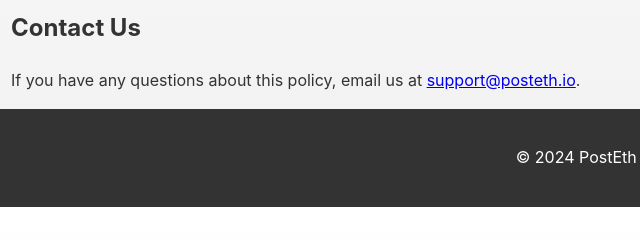
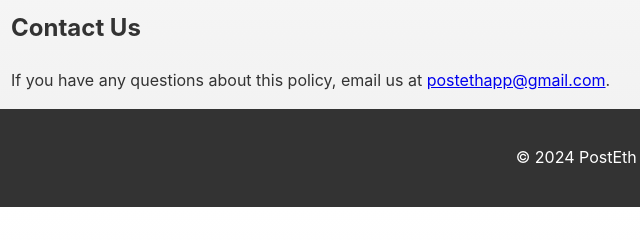
Before and after one commit to cuartz/Post.eth, a plain HTML site: page privacy.html in a window 1280 px wide. Shown: the part 429-669 px from the top of the page, 29-669 px from the left. Drawn offline with Linux system fonts and the light colour scheme.

Commit message:
se usa el email correcto

```diff
--- a/privacy.html
+++ b/privacy.html
@@ -29,7 +29,7 @@
     <h2>How We Use Information</h2>
     <p>Collected data is used solely to enhance app performance and reliability. We do not sell or share your personal information.</p>
     <h2>Contact Us</h2>
-    <p>If you have any questions about this policy, email us at <a href="mailto:support@posteth.io">support@posteth.io</a>.</p>
+    <p>If you have any questions about this policy, email us at <a href="mailto:postethapp@gmail.com">postethapp@gmail.com</a>.</p>
   </div>
   <footer>
     <div class="container">
```
Also changed, not shown: support.html (+1 -1 lines).
